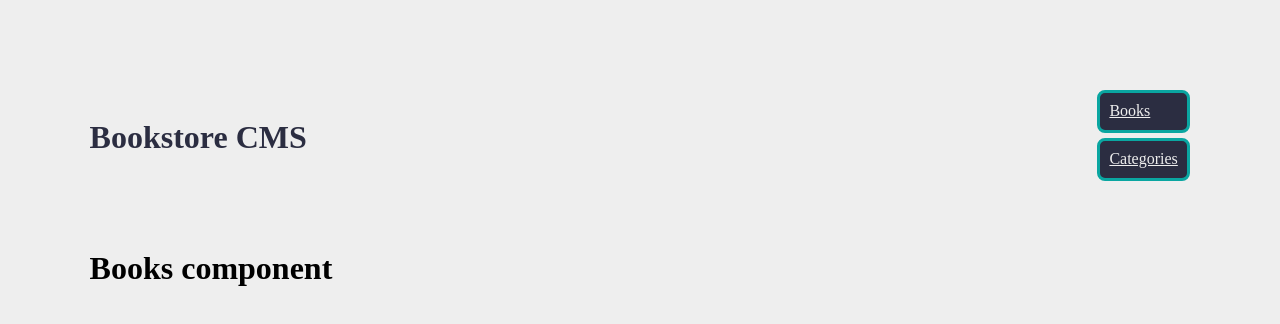
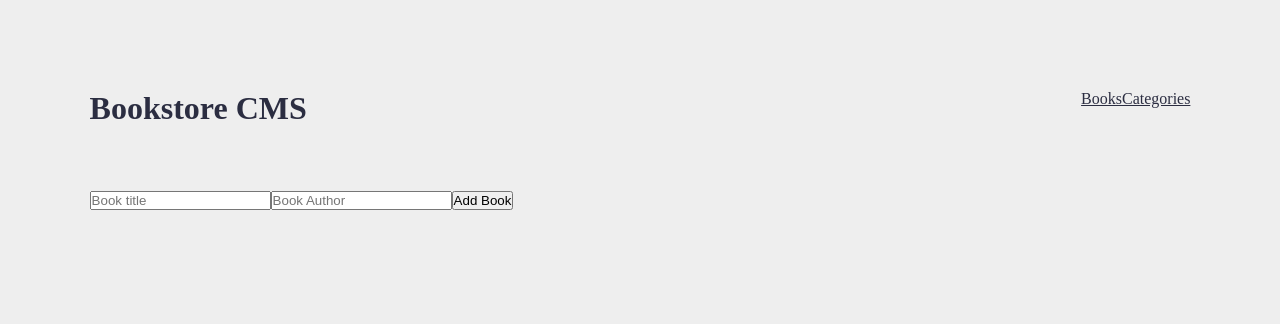
Before and after one commit to ahzamir/Book-Store, a React (Create React App) app: page / in a window 1280 px wide. Shown: the top 324 px of the page. Built offline with nearby package versions, Linux system fonts and the light colour scheme.

Commit message:
add the content of components without any unctionality

```diff
--- a/package.json
+++ b/package.json
@@ -8,8 +8,10 @@
     "@testing-library/user-event": "^13.5.0",
     "react": "^18.2.0",
     "react-dom": "^18.2.0",
+    "react-icons": "^4.4.0",
     "react-router-dom": "^6.3.0",
     "react-scripts": "5.0.1",
+    "uuid": "^8.3.2",
     "web-vitals": "^2.1.4"
   },
   "scripts": {
--- a/src/App.css
+++ b/src/App.css
@@ -7,12 +7,6 @@
 body {
 	padding: 7%;
 	background-color: #eee;
-}
-
-.border {
-	border: rgb(10, 166, 161) 3px solid;
-	border-radius: 0.5rem;
-	padding: 0.6rem;
 }
 
 .navBar {
@@ -31,15 +25,12 @@ body {
 
 .navBar ul {
   display: flex;
-  flex-direction: column;
   list-style-type: none;
 }
 
 .active-link {
   display: flex;
-  margin-bottom: 0.3rem;
-  background-color: #2b2d41;
-  color: #eee;
+  color: #2b2d41;
 }
 
 .headerText {
--- a/src/App.js
+++ b/src/App.js
@@ -1,14 +1,14 @@
 import './App.css';
 import { Route, Routes } from 'react-router-dom';
 import Navbar from './components/Navbar';
-import Books from './components/pages/Books';
-import Categories from './components/pages/Categories';
+import Categories from './components/pages/CategoriesPage';
+import BooksPage from './components/pages/BooksPage';
 
 const App = () => (
   <>
     <Navbar />
     <Routes>
-      <Route exact path="/" element={<Books />} />
+      <Route exact path="/" element={<BooksPage />} />
       <Route path="/categories" element={<Categories />} />
     </Routes>
   </>
--- /dev/null
+++ b/src/components/Book.js
@@ -0,0 +1,21 @@
+import React from 'react';
+
+const Book = (book) => {
+  const { author, title } = book;
+  return (
+    <li>
+      <div>
+        <span>
+          Book title:
+          {title}
+        </span>
+        <span>
+          Book author:
+          {author}
+        </span>
+      </div>
+    </li>
+  );
+};
+
+export default Book;
--- /dev/null
+++ b/src/components/Books.js
@@ -0,0 +1,30 @@
+import React from 'react';
+import Book from './Book';
+
+const Books = () => {
+  const books = [{
+    title: 'ahmad',
+    author: 'zaki',
+    id: 1,
+  },
+  {
+    title: 'zia',
+    author: 'zaki',
+    id: 2,
+  },
+  {
+    title: 'sharif',
+    author: 'zia',
+    id: 3,
+  }]; (
+    <ul>
+      {books.forEach((book) => (
+        <Book
+          key={book.id}
+          book={book}
+        />
+      ))}
+    </ul>
+  );
+};
+export default Books;
--- /dev/null
+++ b/src/components/BooksForm.js
@@ -0,0 +1,21 @@
+import React from 'react';
+
+const BooksForm = () => (
+  <form>
+    <input
+      type="text"
+      placeholder="Book title"
+      name="title"
+    />
+    <input
+      type="text"
+      placeholder="Book Author"
+      name="author"
+    />
+    <button type="button">
+      Add Book
+    </button>
+  </form>
+);
+
+export default BooksForm;
--- a/src/components/pages/Books.js
+++ /dev/null
@@ -1,5 +0,0 @@
-import React from 'react';
-
-const Books = () => (<h1>Books component</h1>);
-
-export default Books;
--- /dev/null
+++ b/src/components/pages/BooksPage.js
@@ -0,0 +1,16 @@
+import React from 'react';
+import BooksForm from '../BooksForm';
+import Books from '../Books';
+
+const BooksPage = () => (
+  <div className="container">
+    <div className="inner">
+      <Books />
+    </div>
+    <div>
+      <BooksForm />
+    </div>
+  </div>
+);
+
+export default BooksPage;
```
Also changed, not shown: src/components/pages/CategoriesPage.js (renamed from src/components/pages/Categories.js), 1 other file (tests, documents, lock files or other folders).
